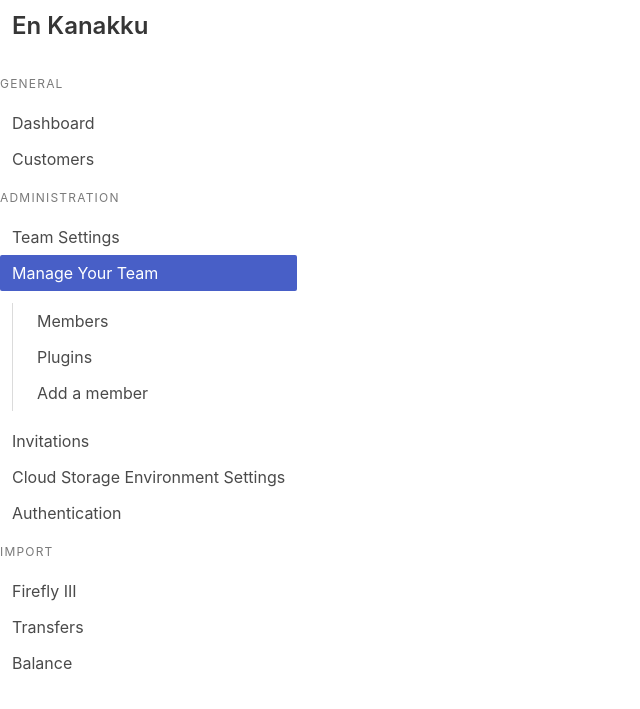
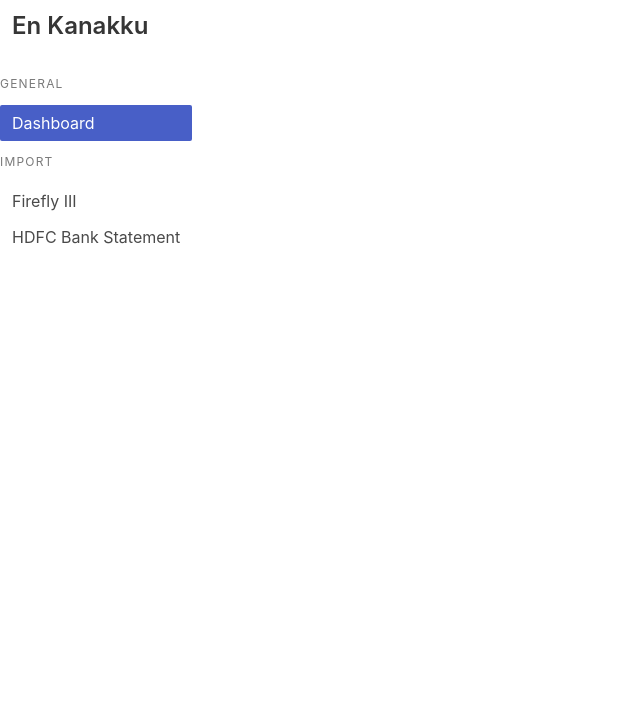
Before and after one commit to tecoholic/en_kanakku, a Django app: page /dashboard/ in a window 1280 px wide. Shown: the top 709 px of the page, without its empty margins (0-640 px from the left). Run offline with Django 4.2, Linux system fonts and the light colour scheme; the visitor is signed in with stand-in values (Sample User, id 1).

Commit message:
feat: adds view to import HDFC Bank delimited files

```diff
--- a/ledger/templates/ledger/import/firefly.html
+++ b/ledger/templates/ledger/import/firefly.html
@@ -1,7 +1,7 @@
 {% extends "ledger/_layout.html" %}
 {% load crispy_forms_tags %}
 {% block content %}
-    <h1 class="title">Import Firefly III Transactions</h1>
+    <h1 class="title">Import Transactions</h1>
     <form method="post" enctype="multipart/form-data">
         {% csrf_token %}
         {{ form|crispy }}
--- a/ledger/templates/ledger/sidebar.html
+++ b/ledger/templates/ledger/sidebar.html
@@ -4,54 +4,23 @@
 <aside class="menu">
     <p class="menu-label">General</p>
     <ul class="menu-list">
+        {% url 'dashboard' as dashboard %}
         <li>
-            <a>Dashboard</a>
-        </li>
-        <li>
-            <a>Customers</a>
-        </li>
-    </ul>
-    <p class="menu-label">Administration</p>
-    <ul class="menu-list">
-        <li>
-            <a>Team Settings</a>
-        </li>
-        <li>
-            <a class="is-active">Manage Your Team</a>
-            <ul>
-                <li>
-                    <a>Members</a>
-                </li>
-                <li>
-                    <a>Plugins</a>
-                </li>
-                <li>
-                    <a>Add a member</a>
-                </li>
-            </ul>
-        </li>
-        <li>
-            <a>Invitations</a>
-        </li>
-        <li>
-            <a>Cloud Storage Environment Settings</a>
-        </li>
-        <li>
-            <a>Authentication</a>
+            <a href="{{ dashboard }}"
+               class="{% if request.path == dashboard %}is-active{% endif %}">Dashboard</a>
         </li>
     </ul>
     <p class="menu-label">Import</p>
     <ul class="menu-list">
         {% url 'import_firefly' as firefly_import %}
+        {% url 'import_hdfc' as hdfc_import %}
         <li>
             <a href="{{ firefly_import }}"
                class="{% if request.path == firefly_import %}is-active{% endif %}">Firefly III</a>
         </li>
         <li>
-            <a>Transfers</a>
-        </li>
-        <li>
-            <a>Balance</a>
+            <a href="{{ hdfc_import }}"
+               class="{% if request.path == hdfc_import %}is-active{% endif %}">HDFC Bank Statement</a>
         </li>
     </ul>
 </aside>
--- a/ledger/urls.py
+++ b/ledger/urls.py
@@ -7,4 +7,5 @@
     path("", include("django.contrib.auth.urls")),
     path("dashboard/", views.dashboard, name="dashboard"),
     path("import/firefly/", views.import_firefly, name="import_firefly"),
+    path("import/hdfc/", views.import_hdfc, name="import_hdfc"),
 ]
--- a/ledger/views.py
+++ b/ledger/views.py
@@ -4,8 +4,9 @@
 from django.shortcuts import render, redirect
 from django.contrib.auth.decorators import login_required
 
-from .forms import CSVUploadForm
+from .forms import CSVUploadForm, HDFCDelimitedTextImportForm
 from .importer.firefly_iii import FireflyIIIImporter
+from .importer.hdfc import HDFCDelimitedTextImporter
 
 
 def index(request):
@@ -33,3 +34,21 @@
     else:
         form = CSVUploadForm()
     return render(request, "ledger/import/firefly.html", {"form": form})
+
+
+@login_required
+def import_hdfc(request):
+    if request.method == "POST":
+        form = HDFCDelimitedTextImportForm(request.POST, request.FILES)
+        if form.is_valid():
+            file: TemporaryUploadedFile = request.FILES["file"]
+            importer = HDFCDelimitedTextImporter(form.cleaned_data["account"])
+            importer.import_transactions(
+                file.temporary_file_path(),
+                update_account_balance=form.cleaned_data["update_account_balance"],
+            )
+            os.remove(file.temporary_file_path())
+            return redirect("dashboard")
+    else:
+        form = HDFCDelimitedTextImportForm()
+    return render(request, "ledger/import/firefly.html", {"form": form})
```
Also changed, not shown: ledger/forms.py (+11 -0 lines), ledger/tests/test_views.py (+57 -5 lines).
